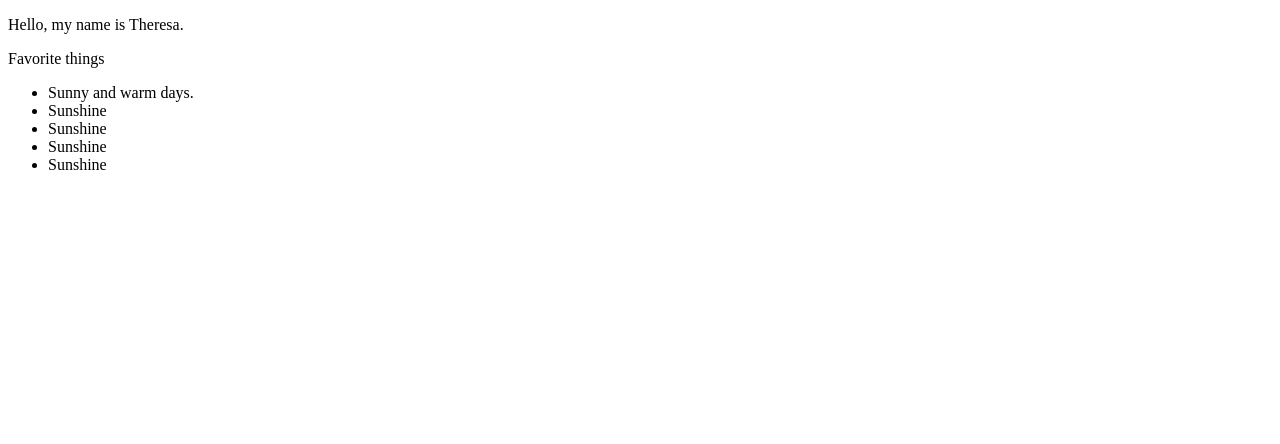
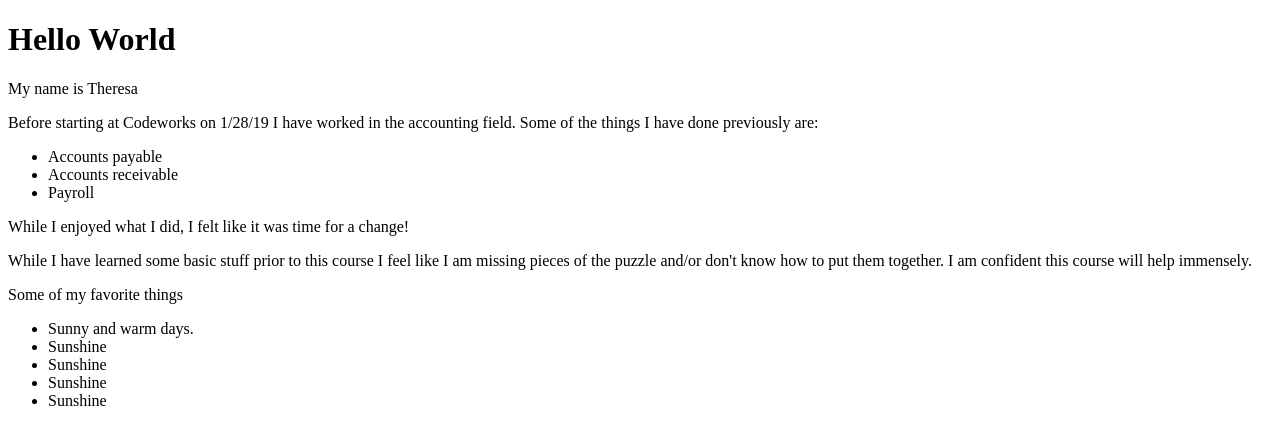
Before and after one commit to TheresaSpear/day-1, a plain HTML site: page index.html in a window 1280 px wide. Drawn offline with Linux system fonts and the light colour scheme.

Commit message:
Updated info

```diff
--- a/index.html
+++ b/index.html
@@ -9,8 +9,28 @@
 </head>
 
 <body>
-  <p>Hello, my name is Theresa.</p>
-  <p>Favorite things</p>
+
+  <h1>Hello World</h1>
+  <p>My name is Theresa</p>
+
+  <!-- What I did before codeworks -->
+  <p>Before starting at Codeworks on 1/28/19 I have worked in the accounting field. Some of the things I have done
+    previously are:</p>
+  <ul>
+    <li>Accounts payable</li>
+    <li>Accounts receivable</li>
+    <li>Payroll</li>
+  </ul>
+
+
+  <!-- What I hope to get out of this course -->
+
+  <p>While I enjoyed what I did, I felt like it was time for a change!</p>
+  <p>While I have learned some basic stuff prior to this course I feel like I am missing pieces of the puzzle and/or
+    don't know how to put them together. I am confident this course will help immensely.</p>
+  <!-- Things I enjoy -->
+  <p>Some of my favorite things</p>
+
   <ul>
     <li>Sunny and warm days.</li>
     <li>Sunshine</li>
@@ -18,6 +38,7 @@
     <li>Sunshine</li>
     <li>Sunshine</li>
   </ul>
+
 </body>
 
 </html>
```
